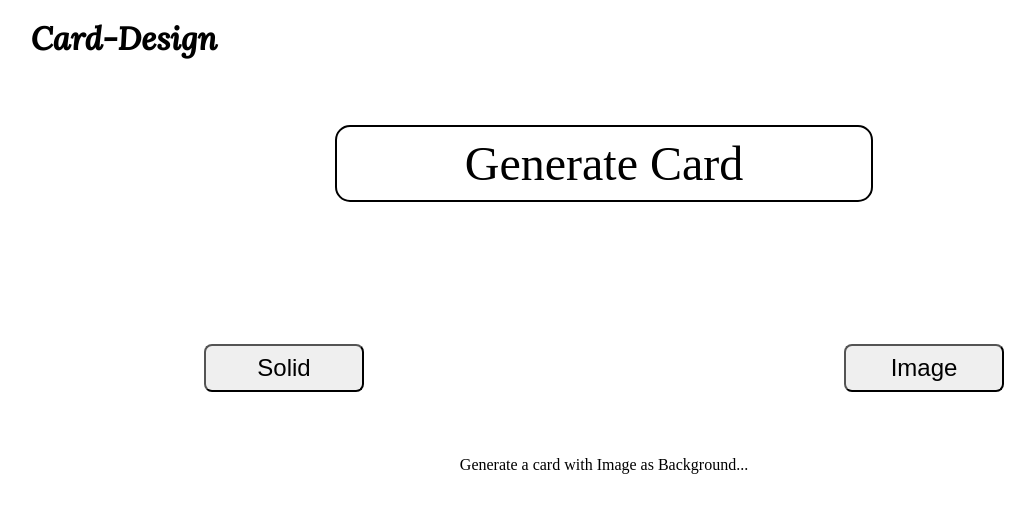
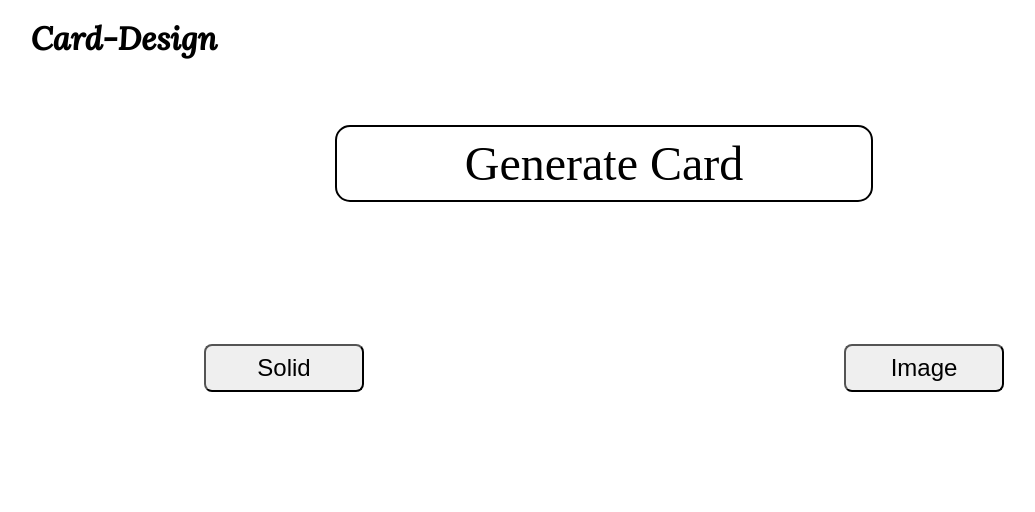
Before and after one commit to akarj/react-card-developer, a React (Create React App) app: page / in a window 1280 px wide. Shown: the top 512 px of the page, without its empty margins (36-1071 px from the left). Built offline with nearby package versions, Linux system fonts and the light colour scheme; a web font is replaced by a local one.

Commit message:
Card Import Page base Complated...

```diff
--- a/src/pages/CardSetter/CardSetter.jsx
+++ b/src/pages/CardSetter/CardSetter.jsx
@@ -24,7 +24,6 @@ export default function CardSetter() {
         <div className="solidDiv">
           <button
             className="solidColor"
-            title="solidColorButton"
             onMouseEnter={() => setCardDescText(solidTextLine)}
             onMouseLeave={() => setCardDescText("")}
             onClick={clickHandler}
@@ -44,10 +43,7 @@ export default function CardSetter() {
         </div>
       </div>
       <div className="cardDesc">
-        <span className="cardDescText">
-          {/* {cardDescText} */}
-          Generate a card with Image as Background...
-        </span>
+        <span className="cardDescText">{cardDescText}</span>
       </div>
     </div>
   );
--- a/src/pages/CardSetter/CardSetter.scss
+++ b/src/pages/CardSetter/CardSetter.scss
@@ -17,16 +17,15 @@ div.cardSetter {
   }
   div.cardInputType {
     height: 20vh;
-    // background-color: rgb(19, 221, 12);
     display: flex;
+    font-family: "Lato", sans-serif;
+
     div.solidDiv {
       flex: 1;
       padding: 3rem;
-      // background-color: rgb(63, 168, 60);
     }
     div.imageDiv {
       flex: 1;
-      // background-color: rgb(8, 88, 5);
       padding: 3rem;
     }
     button {
@@ -37,4 +36,12 @@ div.cardSetter {
       cursor: pointer;
     }
   }
+
+  div.cardDesc {
+    margin-top: 2rem;
+    span.cardDescText {
+      font-size: 1.75rem;
+      font-family: "Lato", sans-serif;
+    }
+  }
 }
```
